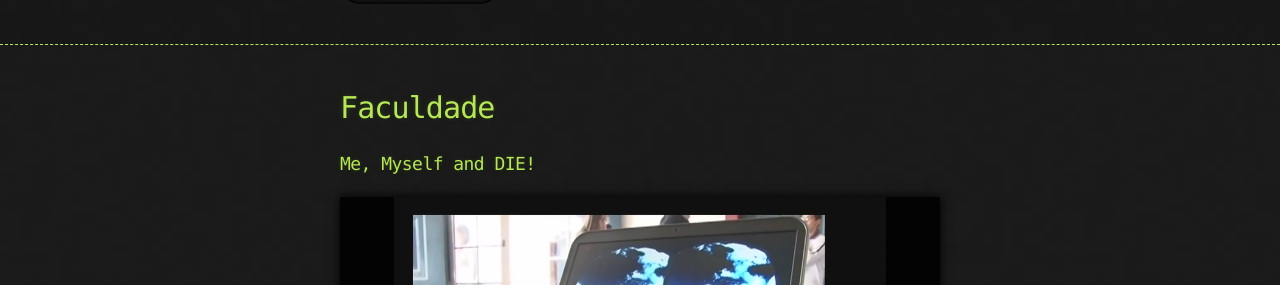
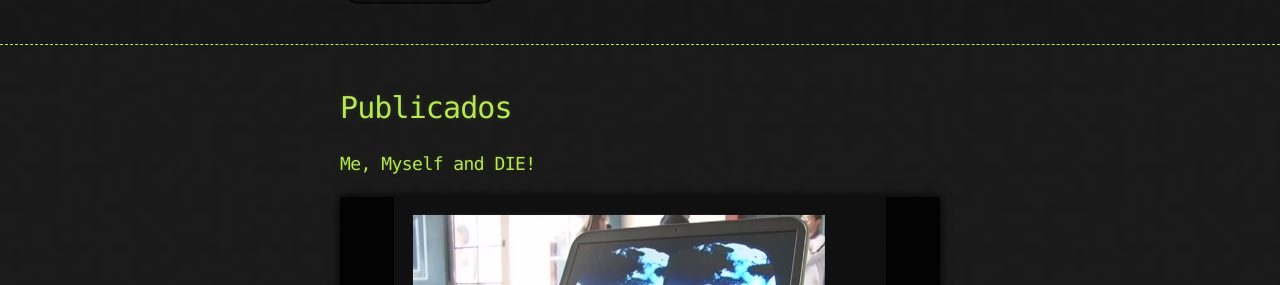
Before and after one commit to rpassareti/rpassareti.github.io, a Jekyll site: the page built from projpubl.md, in a window 1280 px wide. Shown: the part 148-433 px from the top of the page. Built offline with Jekyll 4.4.1, drawn with Linux system fonts in a browser that asks for light colours; our own code applies the rules of GitHub Pages for plain Markdown files.

Commit message:
Update projpubl.md

```diff
--- a/projpubl.md
+++ b/projpubl.md
@@ -1,4 +1,4 @@
-# [](#header-1)Faculdade
+# [](#header-1)Publicados
 
 ### [](#header-3)Me, Myself and DIE!
 <html>
```
